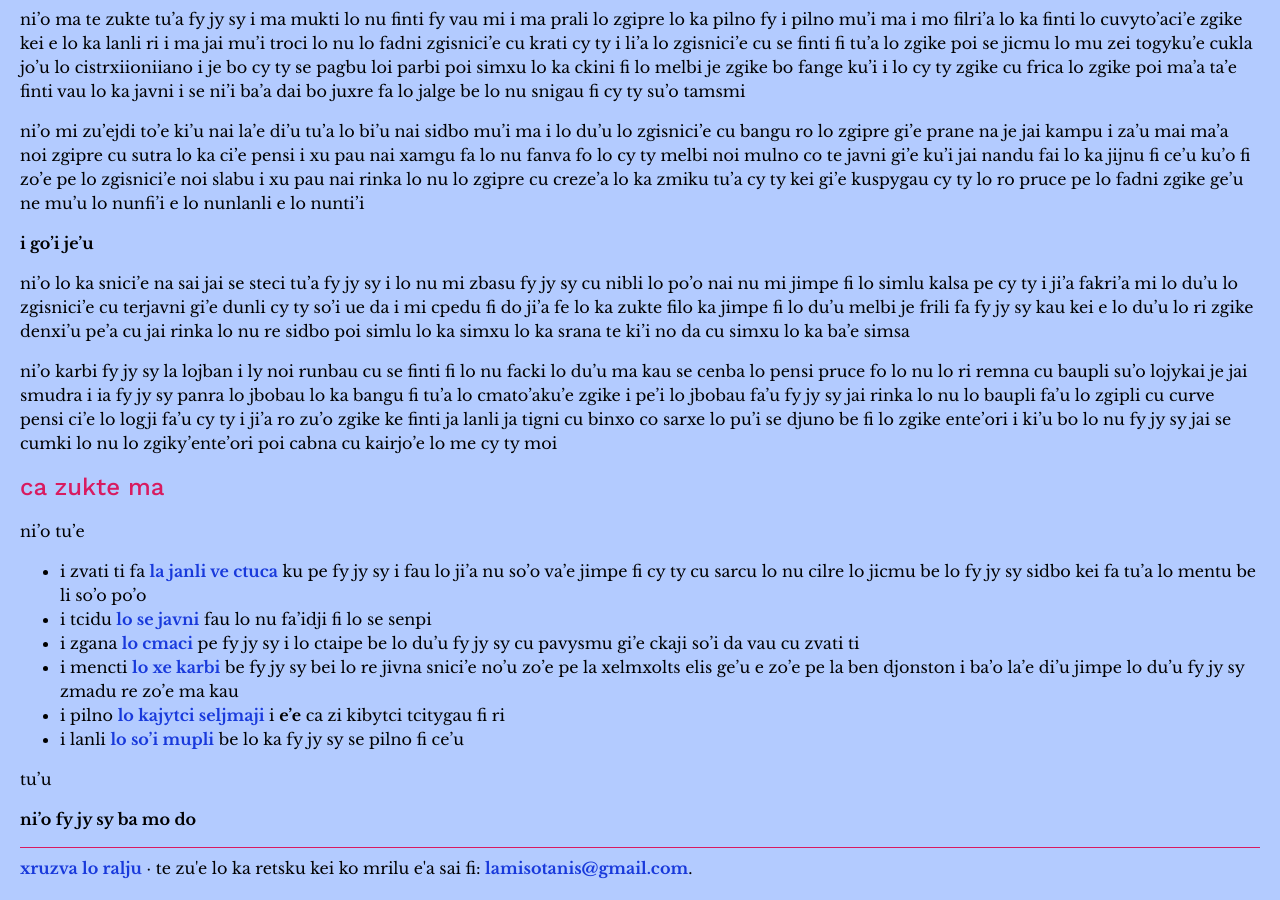
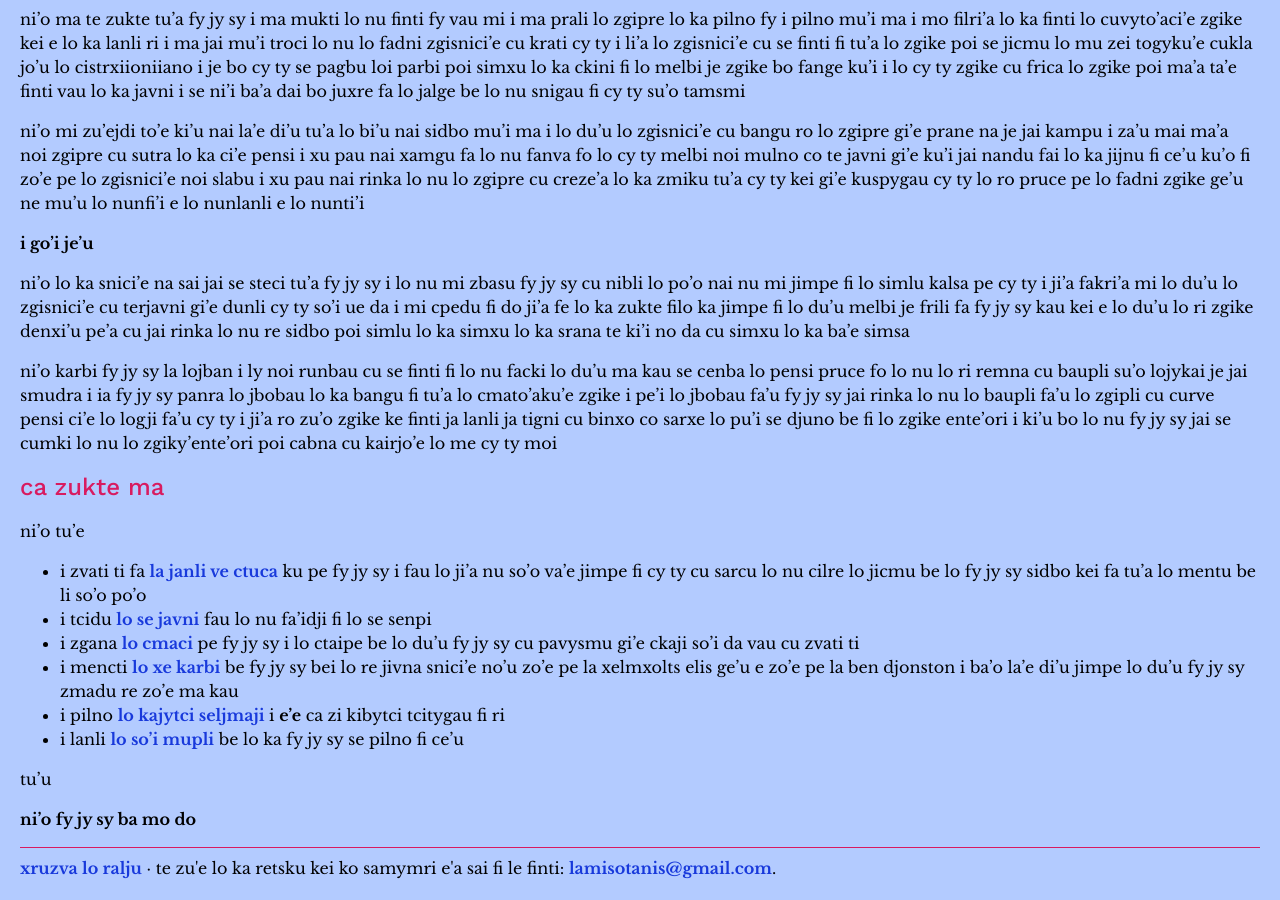
Before and after one commit to misotanni/misotanni.github.io, a Jekyll site: the page built from fjs/jbo/index.md, in a window 1280 px wide and 900 px high, scrolled down 1724 px. Built offline with Jekyll 4.4.1, drawn with Linux system fonts in a browser that asks for light colours; our own code applies the rules of GitHub Pages for plain Markdown files.

Commit message:
another change to the lojbau

```diff
--- a/_config.yml
+++ b/_config.yml
@@ -18,7 +18,7 @@ defaults:
       path: "fjs/jbo"
     values:
       otherlang: "la lojban · bau lo drata:"
-      anyquestions: "te zu'e lo ka retsku kei ko mrilu e'a sai fi:"
+      anyquestions: "te zu'e lo ka retsku kei ko samymri e'a sai fi le finti:"
       return: "xruzva lo ralju"
   -
     scope:
```
